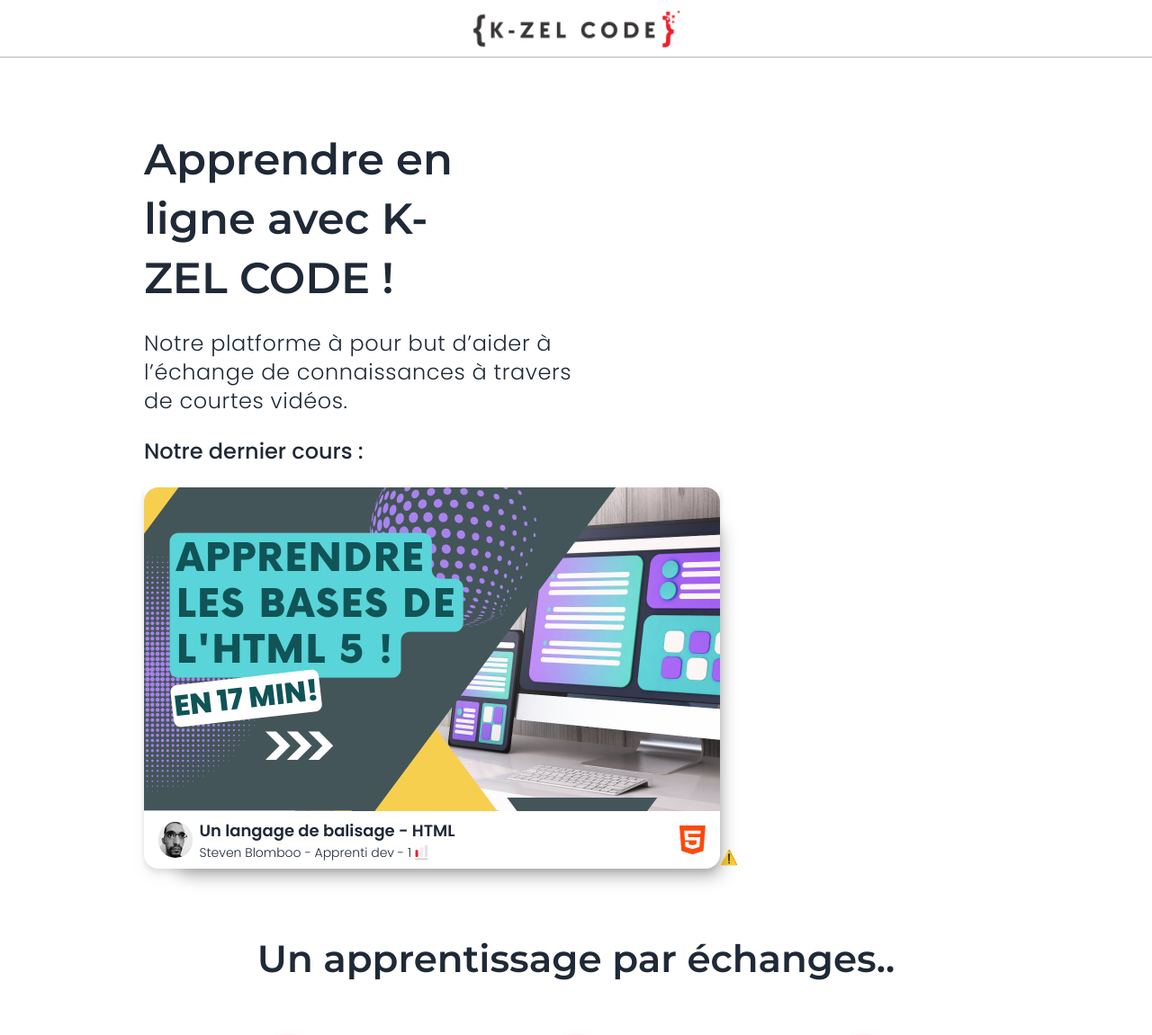
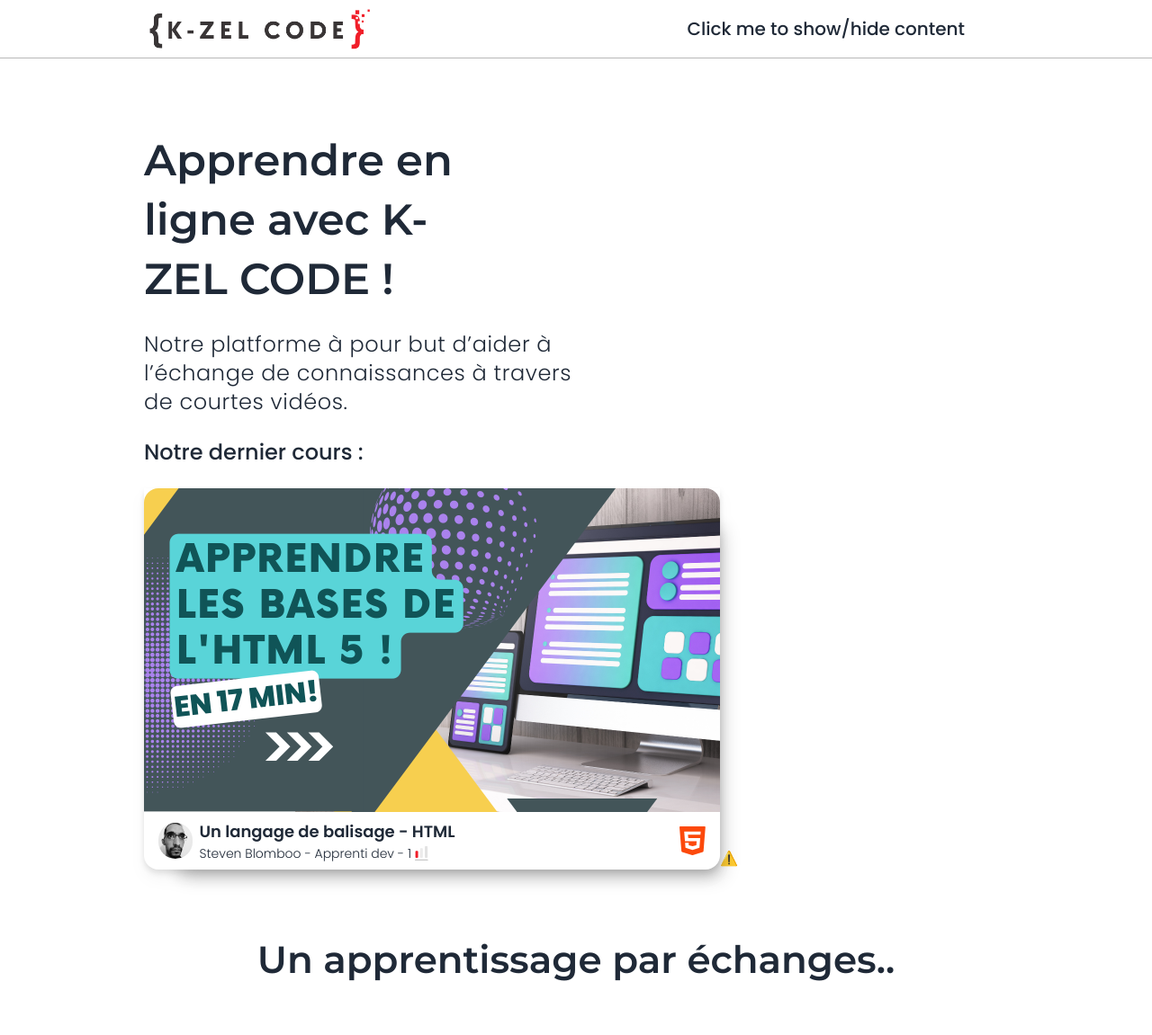
Before and after one commit to cherchetoiles/projet_simplon, a PHP site: page /index.php?action=homepage in a window 1280 px wide. Shown: the top 1151 px of the page at 90% size. Run offline with PHP 8.4, Linux system fonts and the light colour scheme; style sheets or scripts are compiled from the project's sources; some libraries are stand-ins or nearby versions.

Commit message:
feat: navbar fixed part.1

```diff
--- a/view/navbar.php
+++ b/view/navbar.php
@@ -2,10 +2,12 @@
   <input id="my-drawer-3" type="checkbox" class="drawer-toggle" />
   <div class="drawer-content flex flex-col">
     <!-- Navbar -->
-    <div class="w-full navbar max-h-[4rem] justify-between border-b border-b-gray lg:justify-center">
+    <div class="border-b border-b-gray">
+      <div class="flex flex-row items-center justify-center w-10/12 min-h-[4rem] mx-auto text-center lg:w-9/12 md:w-full font-body">
+        <div class="container flex justify-between items-center">
 
           <div class="flex-none lg:hidden">
-        <label for="" class="btn btn-square btn-ghost">
+            <label for="" class="btn btn-square btn-ghost sm:scale-125">
               <svg width="21" height="21" viewBox="0 0 21 21" fill="none" xmlns="http://www.w3.org/2000/svg">
                 <g clip-path="url(#clip0_11_796)">
                 <path d="M16.1875 16.1875L19.25 19.25" stroke="#F01E29" stroke-width="2" stroke-linecap="round"/>
@@ -18,16 +20,27 @@
                 </defs>
               </svg>
             </label>
-
           </div>
 
-      <div class="  px-2 mx-2">
-        <img class="w-44 sm:w-52 md:w-60" src="assets/logo.png" alt="">
+          <div>
+            <img class="w-44 sm:w-52 md:w-60 lg:w-64" src="assets/logo.png" alt="">
+          </div>
+
+          <div class="hidden lg:block">
+            <div class="collapse">
+              <input type="checkbox" />
+              <div class="collapse-title text-xl font-medium">
+                Click me to show/hide content
+              </div>
+              <div class="collapse-content">
+                <p>hello</p>
+              </div>
+            </div>
           </div>
 
           <div class="flex-none lg:hidden">
-        <label for="my-drawer-3" class="btn btn-square btn-ghost">
-          <svg width="22" height="19" viewBox="0 0 22 19" fill="none" xmlns="http://www.w3.org/2000/svg">
+            <label for="my-drawer-3" class="btn btn-square btn-ghost sm:scale-125">
+              <svg width="21" height="21" viewBox="0 0 22 19" fill="none" xmlns="http://www.w3.org/2000/svg">
                 <path d="M21 18L1 18" stroke="black" stroke-width="2" stroke-linecap="round"/>
                 <path d="M21 9.5L1 9.5" stroke="black" stroke-width="2" stroke-linecap="round"/>
                 <path d="M21 1L1 1" stroke="black" stroke-width="2" stroke-linecap="round"/>
@@ -36,3 +49,5 @@
           </div>
 
         </div>
+      </div>
+    </div>
```
Lines whose indentation alone changed are shown as unchanged.
